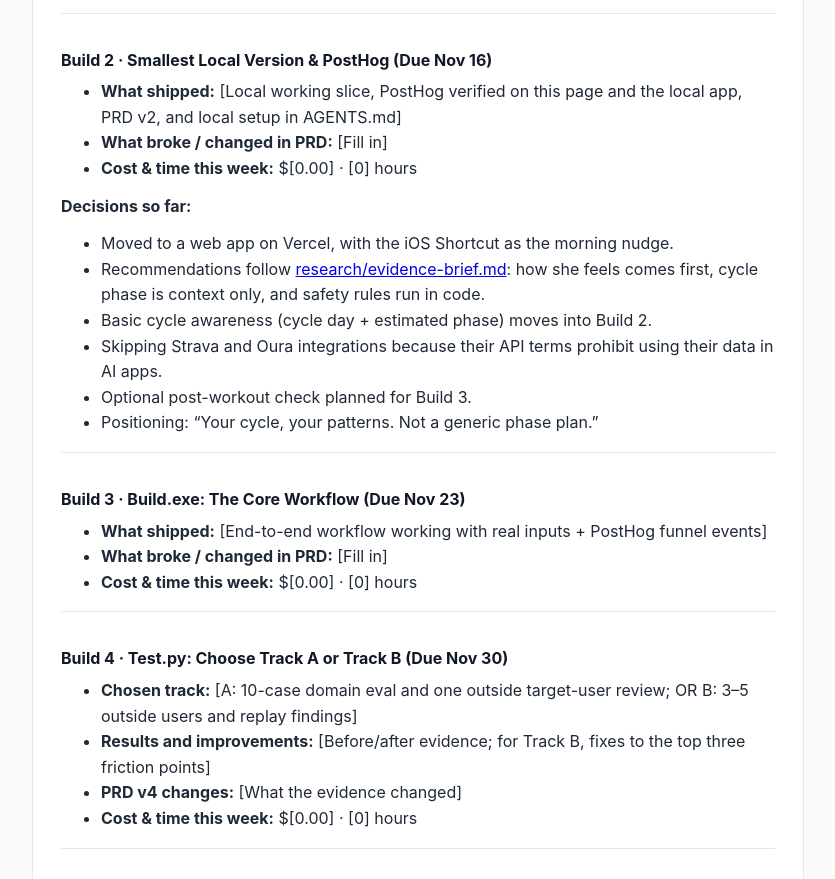
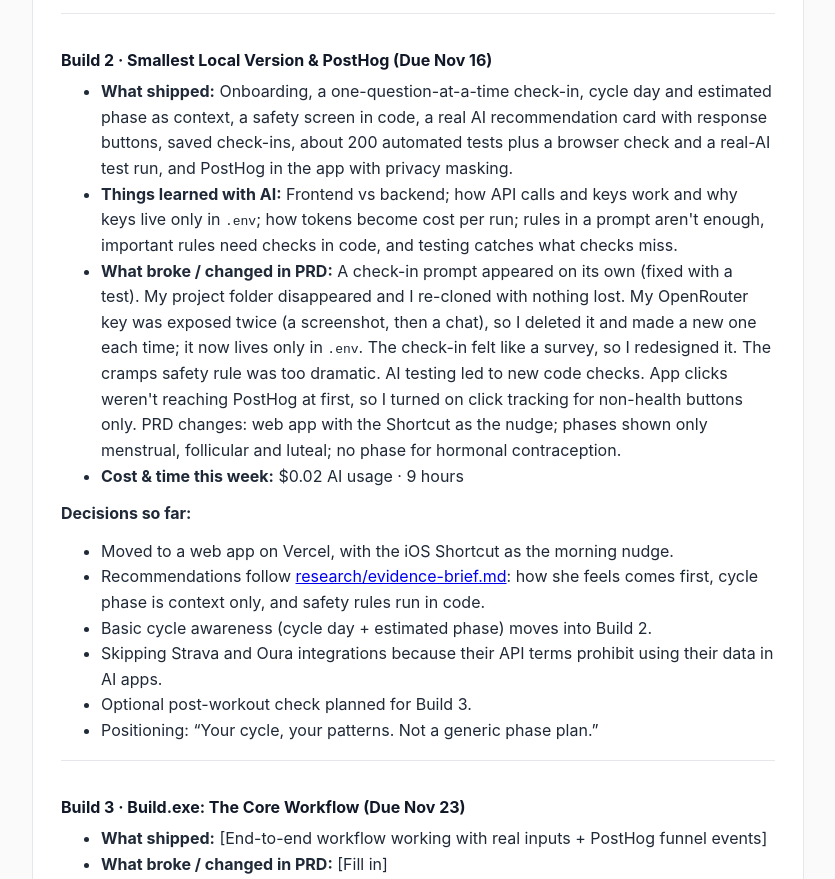
Before and after one commit to building-with-ai-f26/jjs10216-cyclesync, a website: page docs/index.html in a window 1280 px wide. Shown: the part 4022-4901 px from the top of the page, without its empty margins (222-1057 px from the left). Drawn offline with Linux system fonts and the light colour scheme.

Commit message:
Fill in the Build 2 log on the Product Page
Co-Authored-By: Claude Opus 5.5 <noreply@anthropic.com>

```diff
--- a/docs/index.html
+++ b/docs/index.html
@@ -257,9 +257,10 @@
       <div class="log-entry">
         <h3>Build 2 · Smallest Local Version & PostHog (Due Nov 16)</h3>
         <ul>
-          <li><strong>What shipped:</strong> [Local working slice, PostHog verified on this page and the local app, PRD v2, and local setup in AGENTS.md]</li>
-          <li><strong>What broke / changed in PRD:</strong> [Fill in]</li>
-          <li><strong>Cost & time this week:</strong> $[0.00] · [0] hours</li>
+          <li><strong>What shipped:</strong> Onboarding, a one-question-at-a-time check-in, cycle day and estimated phase as context, a safety screen in code, a real AI recommendation card with response buttons, saved check-ins, about 200 automated tests plus a browser check and a real-AI test run, and PostHog in the app with privacy masking.</li>
+          <li><strong>Things learned with AI:</strong> Frontend vs backend; how API calls and keys work and why keys live only in <code>.env</code>; how tokens become cost per run; rules in a prompt aren't enough, important rules need checks in code, and testing catches what checks miss.</li>
+          <li><strong>What broke / changed in PRD:</strong> A check-in prompt appeared on its own (fixed with a test). My project folder disappeared and I re-cloned with nothing lost. My OpenRouter key was exposed twice (a screenshot, then a chat), so I deleted it and made a new one each time; it now lives only in <code>.env</code>. The check-in felt like a survey, so I redesigned it. The cramps safety rule was too dramatic. AI testing led to new code checks. App clicks weren't reaching PostHog at first, so I turned on click tracking for non-health buttons only. PRD changes: web app with the Shortcut as the nudge; phases shown only menstrual, follicular and luteal; no phase for hormonal contraception.</li>
+          <li><strong>Cost & time this week:</strong> $0.02 AI usage · 9 hours</li>
         </ul>
         <p><strong>Decisions so far:</strong></p>
         <ul>
```
